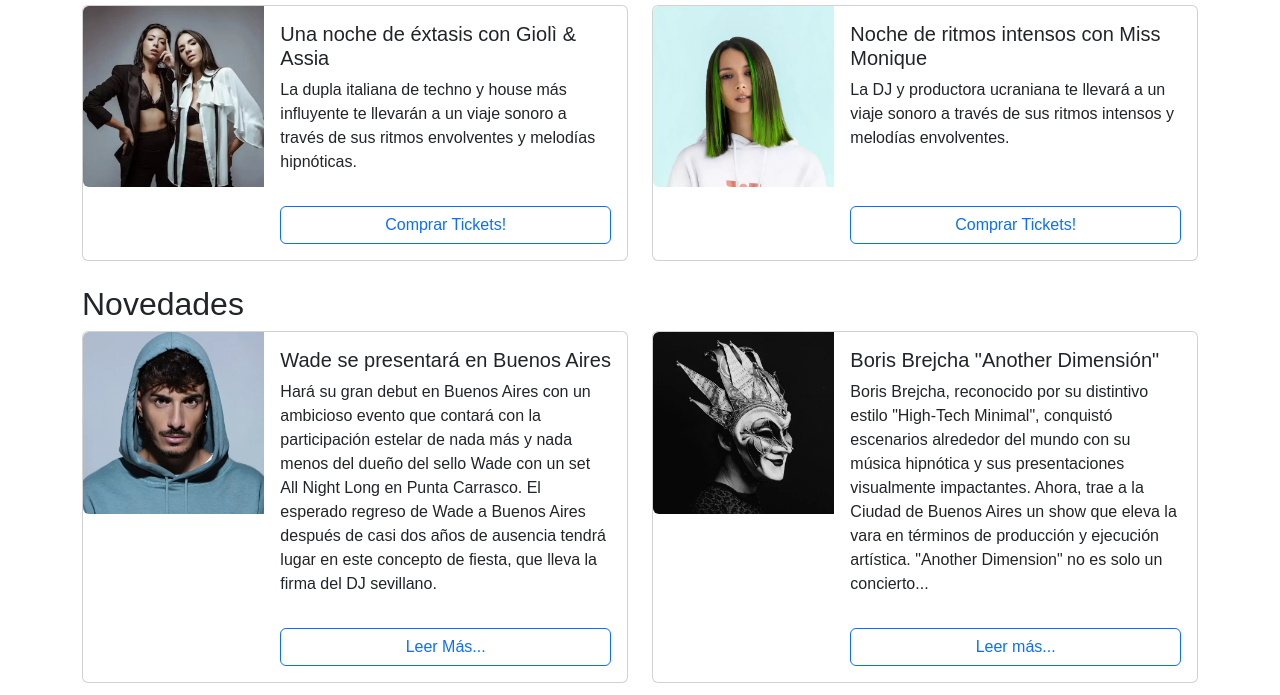
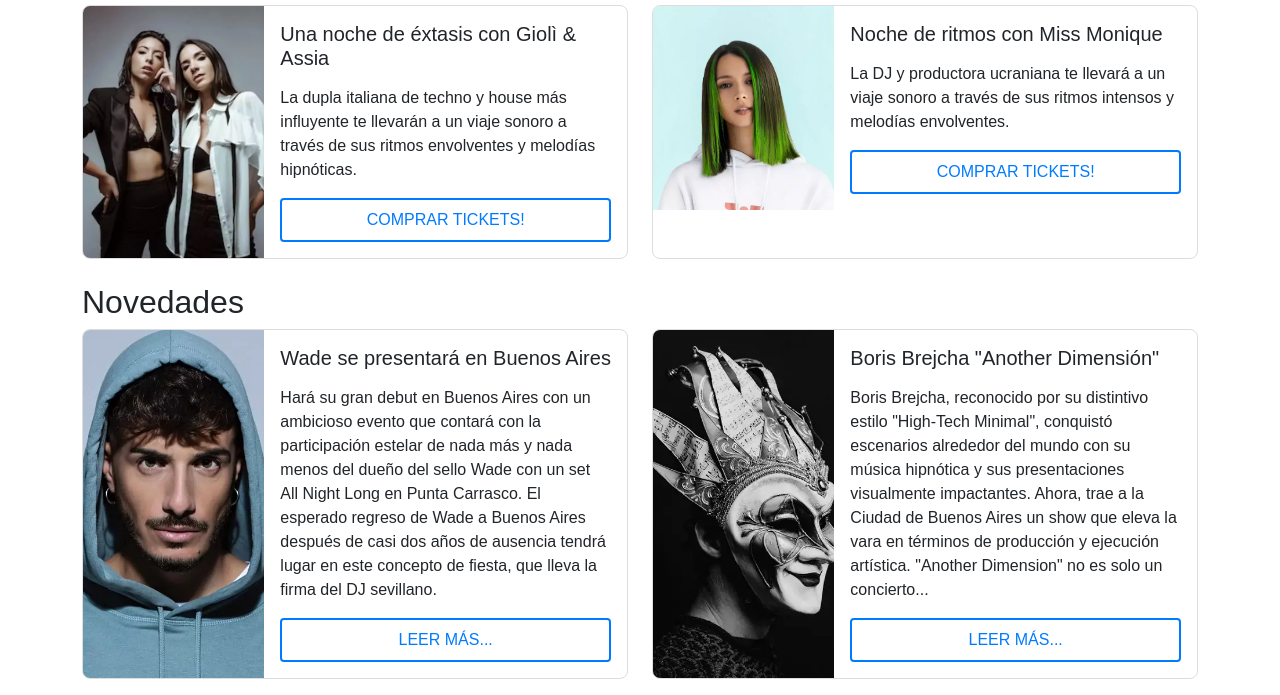
Before and after one commit to simicro1/PF_Paganno, a website: page index.html in a window 1280 px wide. Shown: the part 625-1320 px from the top of the page. Drawn offline with nearby package versions, Linux system fonts and the light colour scheme.

Commit message:
cambio de inicio

```diff
--- a/index.html
+++ b/index.html
@@ -87,44 +87,28 @@
       <h2>Eventos Destacados</h2>
       <div class="row">
         <div class="col-lg-6 mb-4">
-          <div class="card h-100">
-            <div class="row g-0 h-100">
-              <div class="col-md-4">
-                <img src="./assets/images/gioliassia.webp" class="img-fluid rounded-start" alt="Gioli And Assia">
+          <div class="tarjeta">
+            <div class="tarjeta-image">
+              <img src="./assets/images/gioliassia.webp" alt="Gioli And Assia">
             </div>
-              <div class="col-md-8 d-flex flex-column">
-                <div class="card-body">
-                  <h5 class="card-title">Una noche de éxtasis con Giolì & Assia</h5>
-                  <p class="card-text">La dupla italiana de techno y house más influyente te llevarán a un viaje sonoro
-                    a
-                    través de sus ritmos envolventes y melodías hipnóticas.</p>
-                </div>
-                <div class="mt-auto p-3">
-                  <button type="button" class="btn btn-outline-primary w-100"
-                    onclick="window.location.href='./pages/comprar_gioli.html'">Comprar Tickets!</button>
-                </div>
-              </div>
+            <div class="tarjeta-content">
+              <h5>Una noche de éxtasis con Giolì & Assia</h5>
+              <p>La dupla italiana de techno y house más influyente te llevarán a un viaje sonoro a través de sus ritmos envolventes y melodías hipnóticas.</p>
+              <button type="button" class="btn" onclick="window.location.href='./pages/comprar_gioli.html'">Comprar Tickets!</button>
             </div>
           </div>
         </div>
 
         <div class="col-lg-6 mb-4">
-          <div class="card h-100">
-            <div class="row g-0 h-100">
-              <div class="col-md-4">
-                <img src="./assets/images/missmonique1.webp" class="img-fluid rounded-start" alt="Miss Monique">
+          <div class="tarjeta">
+            <div class="tarjeta-image">
+              <img src="./assets/images/missmonique1.webp" alt="Miss Monique">
             </div>
-              <div class="col-md-8 d-flex flex-column">
-                <div class="card-body">
-                  <h5 class="card-title">Noche de ritmos intensos con Miss Monique</h5>
-                  <p class="card-text">La DJ y productora ucraniana te llevará a un viaje sonoro a través de sus ritmos
+            <div class="tarjeta-content">
+              <h5>Noche de ritmos con Miss Monique</h5>
+              <p>La DJ y productora ucraniana te llevará a un viaje sonoro a través de sus ritmos
                 intensos y melodías envolventes.</p>
-                </div>
-                <div class="mt-auto p-3">
-                  <button type="button" class="btn btn-outline-primary w-100"
-                    onclick="window.location.href='./pages/comprar_mmonique.html'">Comprar Tickets!</button>
-                </div>
-              </div>
+              <button type="button" class="btn" onclick="window.location.href='./pages/comprar_mmonique.html'">Comprar Tickets!</button>
             </div>
           </div>
         </div>
@@ -136,49 +120,35 @@
       <h2>Novedades</h2>
       <div class="row">
         <div class="col-lg-6 mb-4">
-          <div class="card h-100">
-            <div class="row g-0 h-100">
-              <div class="col-md-4">
-                <img src="./assets/images/wade.webp" class="img-fluid rounded-start" alt="Wade DJ">
+          <div class="tarjeta">
+            <div class="tarjeta-image">
+              <img src="./assets/images/wade.webp" alt="Wade DJ">
             </div>
-              <div class="col-md-8 d-flex flex-column">
-                <div class="card-body">
-                  <h5 class="card-title">Wade se presentará en Buenos Aires</h5>
-                  <p class="card-text">Hará su gran debut en Buenos Aires con un ambicioso evento que contará con la
+            <div class="tarjeta-content">
+              <h5>Wade se presentará en Buenos Aires</h5>
+              <p>Hará su gran debut en Buenos Aires con un ambicioso evento que contará con la
                 participación estelar de nada más y nada menos del dueño del sello Wade con un set All Night Long en
                 Punta Carrasco. El esperado regreso de Wade a Buenos Aires después de casi dos años de ausencia
                 tendrá
                 lugar en este concepto de fiesta, que lleva la firma del DJ sevillano.</p>
-                </div>
-                <div class="mt-auto p-3">
-                  <button type="button" class="btn btn-outline-primary w-100"
-                    onclick="window.location.href='./pages/novedades.html'">Leer Más...</button>
-                </div>
-              </div>
+              <button type="button" class="btn" onclick="window.location.href='./pages/novedades.html'">Leer Más...</button>
             </div>
           </div>
         </div>
 
         <div class="col-lg-6 mb-4">
-          <div class="card h-100">
-            <div class="row g-0 h-100">
-              <div class="col-md-4">
-                <img src="./assets/images/borisb.webp" class="img-fluid rounded-start" alt="Boris Brejcha">
+          <div class="tarjeta">
+            <div class="tarjeta-image">
+              <img src="./assets/images/borisb.webp" alt="Boris Brejcha">
             </div>
-              <div class="col-md-8 d-flex flex-column">
-                <div class="card-body">
-                  <h5 class="card-title">Boris Brejcha "Another Dimensión"</h5>
-                  <p class="card-text">Boris Brejcha, reconocido por su distintivo estilo "High-Tech Minimal", conquistó
+            <div class="tarjeta-content">
+              <h5>Boris Brejcha "Another Dimensión"</h5>
+              <p>Boris Brejcha, reconocido por su distintivo estilo "High-Tech Minimal", conquistó
                 escenarios alrededor del mundo con su música hipnótica y sus presentaciones visualmente impactantes.
                 Ahora, trae a la Ciudad de Buenos Aires un show que eleva la vara en términos de producción y
                 ejecución
                 artística. "Another Dimension" no es solo un concierto...</p>
-                </div>
-                <div class="mt-auto p-3">
-                  <button type="button" class="btn btn-outline-primary w-100"
-                    onclick="window.location.href='./pages/novedades.html'">Leer más...</button>
-                </div>
-              </div>
+              <button type="button" class="btn" onclick="window.location.href='./pages/novedades.html'">Leer Más...</button>
             </div>
           </div>
         </div>
--- a/scss/styles.scss
+++ b/scss/styles.scss
@@ -3,6 +3,7 @@
 @import 'navbar';
 @import 'carousel';
 @import 'footer';
+@import 'tarjeta';
 
 // Global Styles
 * {
--- /dev/null
+++ b/scss/tarjeta.scss
@@ -0,0 +1,50 @@
+.tarjeta {
+    display: grid;
+    grid-template-columns: 1fr 2fr;
+    grid-template-rows: auto 1fr;
+    height: 100%;
+    border: 1px solid #ddd;
+    border-radius: 8px;
+    overflow: hidden;
+  }
+
+  .tarjeta-image img {
+    width: 100%;
+    height: 100%;
+    object-fit: cover;
+    grid-row: span 2;
+  }
+
+  .tarjeta-content {
+    display: flex;
+    flex-direction: column;
+    padding: 16px;
+  }
+
+  .tarjeta-content h5 {
+    margin: 0;
+    font-size: 1.25rem;
+  }
+
+  .tarjeta-content p {
+    margin: 16px 0;
+    flex-grow: 1;
+  }
+
+  .tarjeta-content .btn {
+    align-self: stretch;
+    background-color: transparent;
+    border: 2px solid #007bff;
+    color: #007bff;
+    padding: 8px;
+    text-align: center;
+    text-transform: uppercase;
+    cursor: pointer;
+    border-radius: 4px;
+    transition: background-color 0.3s, color 0.3s;
+  }
+
+  .tarjeta-content .btn:hover {
+    background-color: #007bff;
+    color: white;
+  }
```
Also changed, not shown: css/styles.css, 1 other file. Lines whose indentation alone changed are shown as unchanged.
